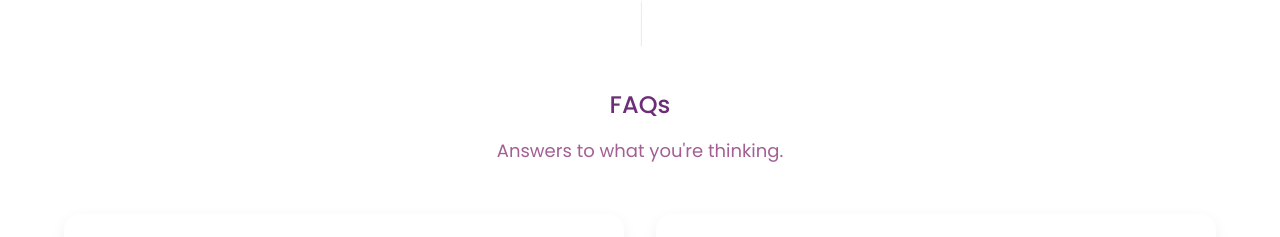
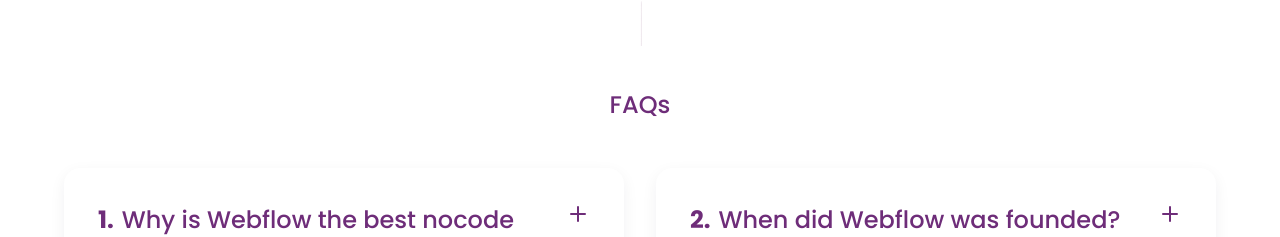
Before and after one commit to arman8808/ekka-frontend, a React (Vite) app: page /decode in a window 1280 px wide. Shown: the part 4009-4246 px from the top of the page. Built offline with nearby package versions, Linux system fonts and the light colour scheme.

Commit message:
removed the faq question

```diff
--- a/src/components/decode/Faq2.jsx
+++ b/src/components/decode/Faq2.jsx
@@ -36,9 +36,9 @@
           <h2 className="text-[#6E2D79] text-2xl md:text-3xl font-semibold mb-2">
             FAQs
           </h2>
-          <p className="text-[#A35F93] text-base md:text-lg">
+          {/* <p className="text-[#A35F93] text-base md:text-lg">
             Answers to what you're thinking.
-          </p>
+          </p> */}
         </div>
 
         <div className="grid grid-cols-1 md:grid-cols-2 gap-6 md:gap-8 py-8">
--- a/src/components/home/FAQ.jsx
+++ b/src/components/home/FAQ.jsx
@@ -163,9 +163,9 @@
             <h2 className="text-[20px] sm:text-[22px] md:text-[24px] lg:text-[24px] font-medium text-[#6E2D79] mb-2 sm:mb-3 lg:mb-4 leading-tight">
               FAQs
             </h2>
-            <p className="text-[14px]  sm:text-[14px] md:text-[18px] lg:text-[18px] text-[#A35F93] mb-4 sm:mb-6 lg:mb-8 max-w-sm sm:max-w-md lg:max-w-lg mx-auto leading-relaxed">
+            {/* <p className="text-[14px]  sm:text-[14px] md:text-[18px] lg:text-[18px] text-[#A35F93] mb-4 sm:mb-6 lg:mb-8 max-w-sm sm:max-w-md lg:max-w-lg mx-auto leading-relaxed">
               Answers to what you're thinking.
-            </p>
+            </p> */}
           </motion.div>
         </div>
 
```
